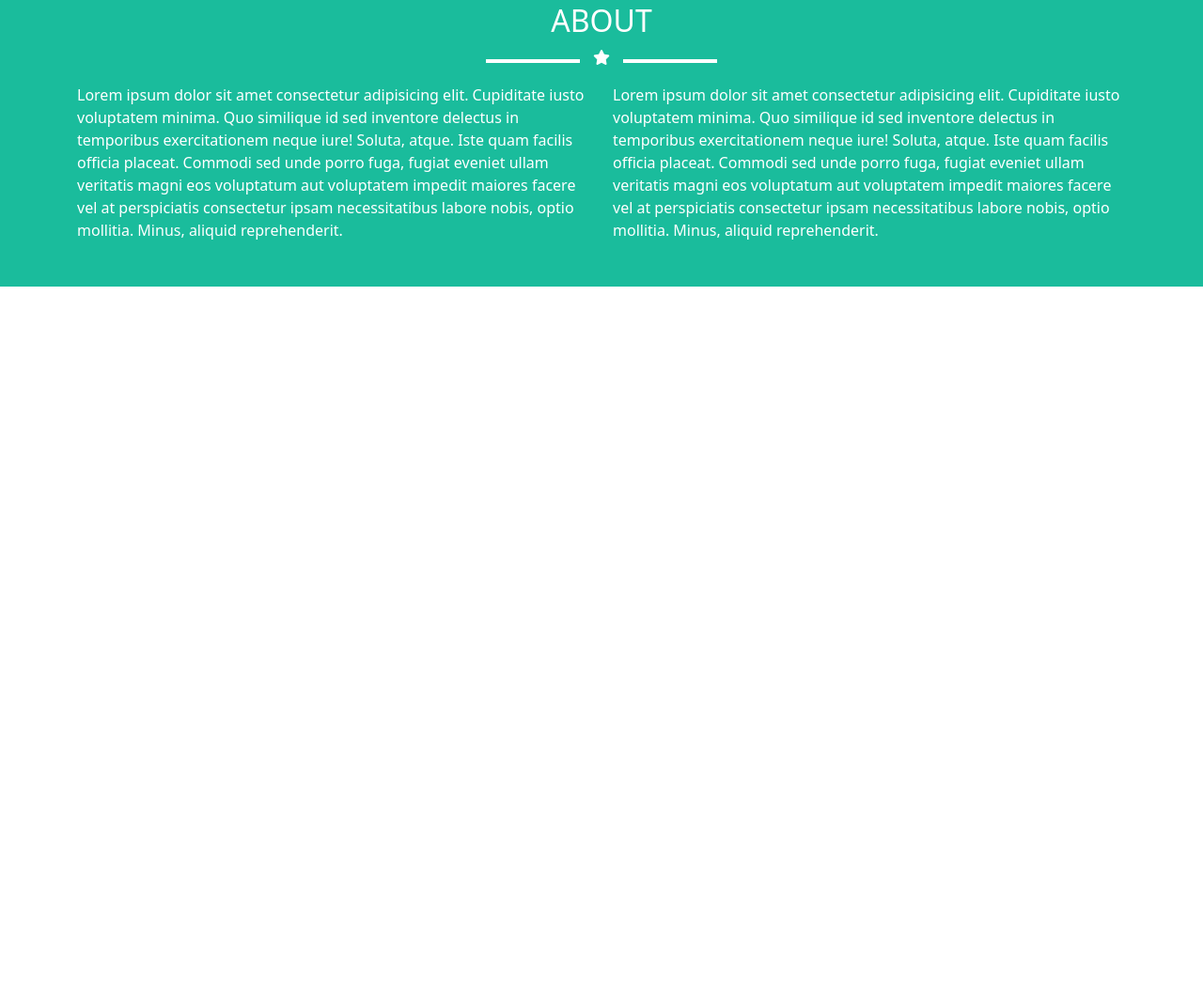
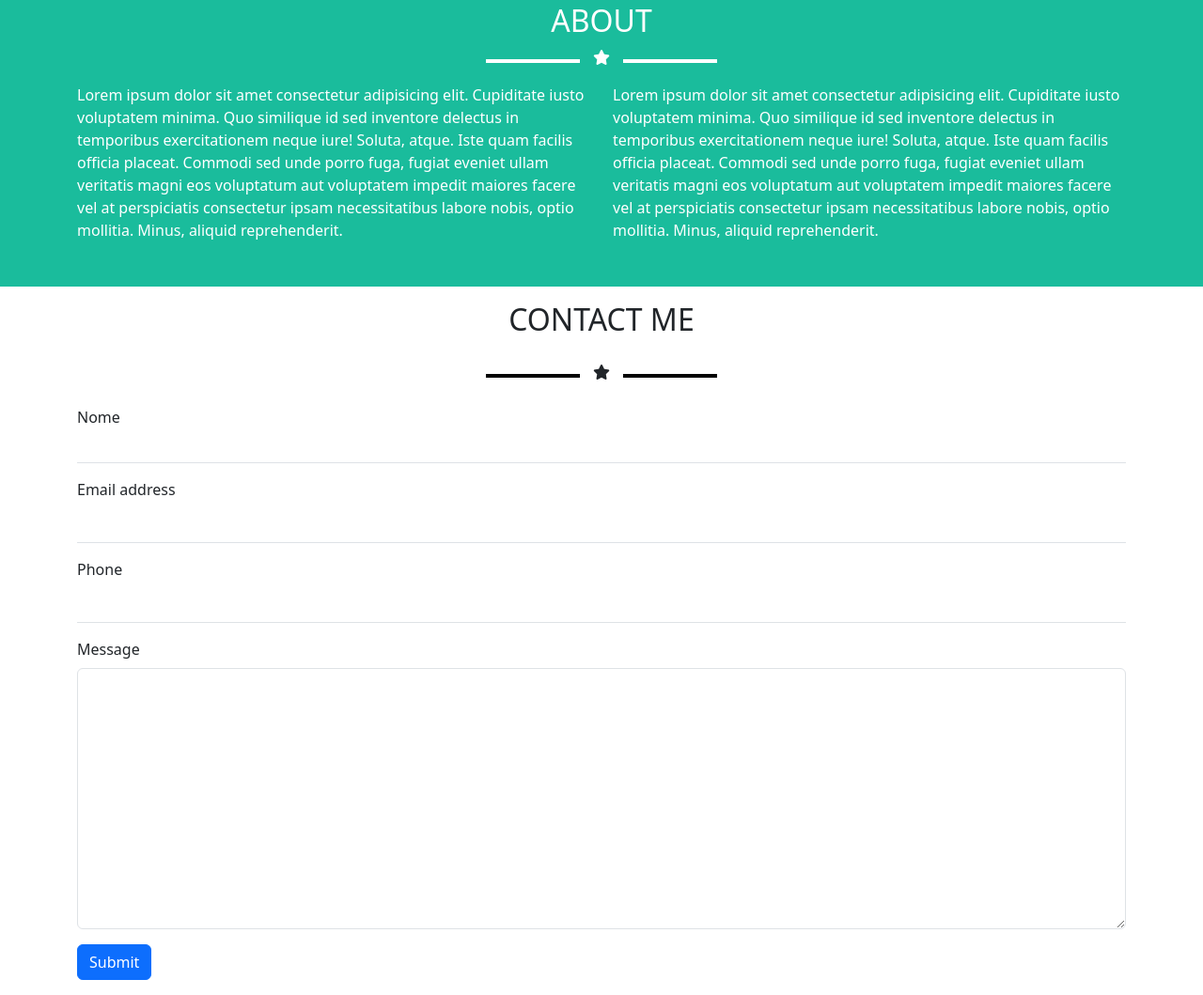
Before and after one commit to MirunaMb/html-css-bootstrap-freelancer, a plain HTML site: page index.html in a window 1280 px wide. Shown: the part 977-2036 px from the top of the page at 94% size. Before the commit the page ends 1282 px from the top, so only its background shows below. Drawn offline with nearby package versions, Linux system fonts and the light colour scheme.

Commit message:
add contact me section

```diff
--- a/css/style.css
+++ b/css/style.css
@@ -86,6 +86,45 @@ header{
     background-color: white;
     margin-left: 10px;
 }
+/* CONTACT SECTION */
+.icon-b:before {
+    content: "";
+    display: inline-block;
+    width: 15%;
+    max-width: 100px;
+    height: 4px;
+    background-color: rgb(0, 0, 0);
+    margin-right: 10px;
+}
+
+.icon-b:after {
+    content: "";
+    display: inline-block;
+    width: 15%;
+    max-width: 100px;
+    height: 4px;
+    background-color: rgb(0, 0, 0);
+    margin-left: 10px;
+}
+
 .center{
     text-align: center;
 }
+.contact input {
+    border-top: 0;
+    border-right: 0;
+    border-left: 0;
+    border-radius: 0;
+}
+
+.contact input:focus {
+    box-shadow: none;
+    border-color: lightgray
+}
+
+
+
+.contact textarea:focus {
+    box-shadow: none;
+    border-color: lightgray
+}
--- a/index.html
+++ b/index.html
@@ -138,6 +138,64 @@
     </section>
     <!-- ABOUT SECTION -->
 
+    <!-- CONTACTS SECTION -->
+    <section class="contact ms_container py-3">
+        <div class="container fluid">
+            <h2 class="center">CONTACT ME</h2>
+            <div class="icon-b py-3 center">
+                <i class="fa-solid fa-star"></i>
+            </div>
+            <form action="" class="mt-2">
+                <div class="mb-3">
+                    <label for="text">Nome</label>
+                    <input type="text"
+                     type="email"
+                     class="form-control"
+                     id="text"
+                     aria-describedby="emailHelp">
+                </div>
+                <div class="mb-3">
+                    <label for="email" class="form-label">Email address</label>
+                    <input
+                      type="email"
+                      class="form-control"
+                      id="email"
+                      aria-describedby="emailHelp"
+                    />
+                </div>
+                <div class="mb-3">
+                    <label for="phone" class="form-label">Phone</label>
+                    <input
+                      type="phone"
+                      class="form-control"
+                      id="phone"
+
+                    />
+                </div>
+                <div class="mb-3">
+                    <label for="comment" class="form-label">Message</label>
+                    <textarea class="form-control" name="" id="comment" cols="50" rows="11"></textarea>
+                    <!-- <input
+                      type="text-area cols="50"
+                      class="form-control"
+                      id="comment"
+                      aria-describedby="emailHelp"
+                    />                                    -->
+                </div>
+                <button type="submit" class="btn btn-primary">Submit</button>
+            </form>
+        </div>
+    </section>
+        </div>
+    </section>
+    <!-- CONTACTS SECTION -->
+
+    <!--FOOTER-->
+    <footer class="text-white">
+
+    </footer>
+    <!--FOOTER-->
+
 
 
 
```
